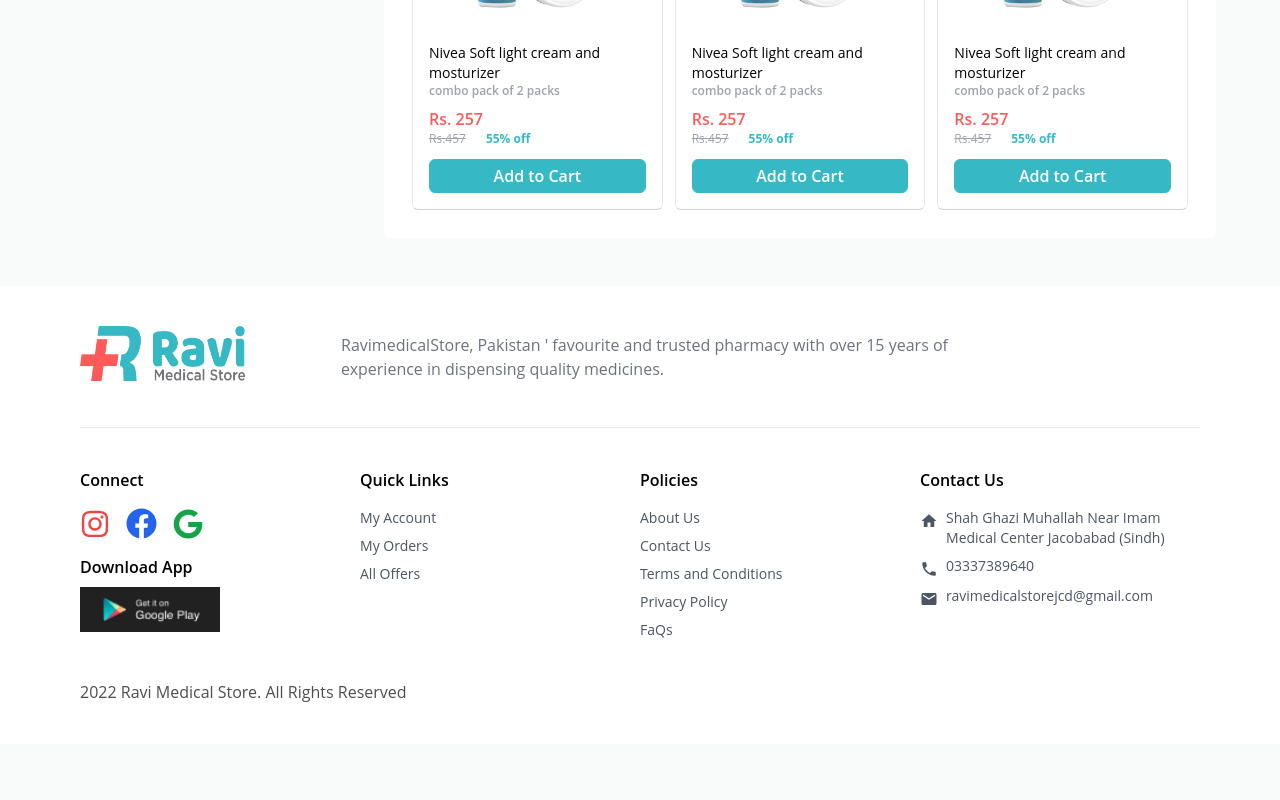
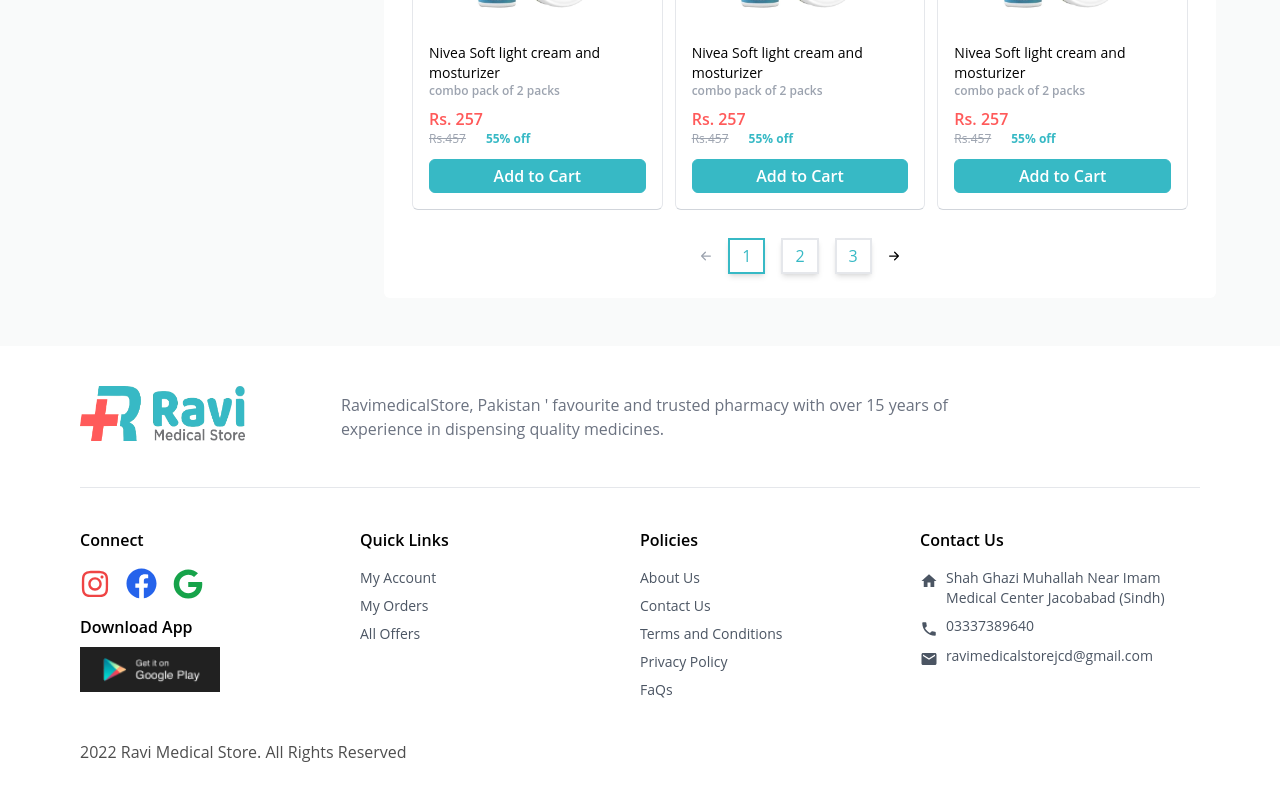
Before and after one commit to kunals131/EParmacy, a Next.js app in the folder client/: page /products in a window 1280 px wide. Shown: the part 1233-2033 px from the top of the page. Before the commit the page ends 1977 px from the top, so only its background shows below. Built offline with nearby package versions, Linux system fonts and the light colour scheme; no server answers.

Commit message:
Added Account APIs

```diff
--- a/client/components/AccountSidebar.jsx
+++ b/client/components/AccountSidebar.jsx
@@ -9,6 +9,7 @@
 import { useDispatch } from 'react-redux';
 import { loginUser, logoutUser } from '../redux/actions/user';
 import {useRouter} from 'next/router';
+import { useSelector } from 'react-redux';
 
 const MenuItem = ({title,link,icon, onClick})=>{
     return (
@@ -26,6 +27,7 @@
 }
 
 const AccountSidebar = () => {
+    const user = useSelector(state=>state.user);
     const dispatch = useDispatch();
     const router = useRouter();
   return (
@@ -35,9 +37,9 @@
                 <TiUser size={40} className='text-primary'/>
             </div>
             <div>
-                <div className='font-semibold font-poppins text-2xl lg:text-xl'>Kunal Sangtiani</div>
-                <div className='text-sm text-gray-400 mt-[2px] lg:mt-1'>ksangtiani13@gmail.com</div>
-                <div className='text-sm mt-[1px] text-gray-400'>+91 7049930190</div>
+                <div className='font-semibold font-poppins text-2xl lg:text-xl'>{user.fullName}</div>
+                <div className='text-sm text-gray-400 mt-[2px] lg:mt-1'>{user.email}</div>
+                <div className='text-sm mt-[1px] text-gray-400'>{user.phoneNumber}</div>
             </div>
         </div>
         <div className='mt-2 p-3 lg:p-2 bg-white space-y-4'>
--- /dev/null
+++ b/client/components/Pagenation.jsx
@@ -0,0 +1,50 @@
+import React, { useEffect, useState } from 'react'
+import{BsArrowLeftShort,BsArrowRightShort} from 'react-icons/bs';
+const Pagenation = () => {
+    const [page,setPage] = useState(1);
+    const [otherPages, setOtherPages] = useState([1,2,3]);
+    const [activeLeft,setActiveLeft] = useState(true);
+    const [activeRight,setActiveRight] = useState(true);
+    useEffect(()=>{
+      if (page>=3) {
+        setOtherPages([page-2,page-1,page]);
+      }
+      else {
+        setOtherPages([1,2,3]);
+      }
+
+      if (page==1) {
+        setActiveLeft(false);
+      }
+      else {
+        setActiveLeft(true);
+      }
+    }, [page])
+
+    const handleClick = (direc)=>{
+      if (direc===-1 && activeLeft) {
+        setPage(page-1);
+      }
+      if (direc===1 && activeRight) {
+        setPage(page+1);
+      }
+    }
+
+  return (
+    <div className='flex p-1 space-x-3 items-center'>
+        <div onClick={()=>handleClick(-1)} className={` ${activeLeft?'hover:shadow-lg hover:p-2':'text-gray-400'}  transition-all`}>
+            <BsArrowLeftShort size={20}/>
+        </div>
+        <div className=' flex space-x-4 text-primary'>
+        <div className={`px-3 py-1 border-2 ${page===otherPages[0]?'border-primary':''} shadow-md`} onClick={()=>setPage(otherPages[0])}>{otherPages[0]}</div>
+        <div className={`px-3 py-1 border-2 ${page===otherPages[1]?'border-primary':''} shadow-md`} onClick={()=>setPage(otherPages[1])} >{otherPages[1]}</div>
+        <div className={`px-3 py-1 border-2 ${page===otherPages[2]?'border-primary':''} shadow-md`} onClick={()=>setPage(otherPages[2])}>{otherPages[2]}</div>
+        </div>
+        <div onClick={()=>handleClick(1)} className={` ${activeRight?'hover:shadow-lg hover:p-2':'text-gray-400'}  transition-all`}>
+        <BsArrowRightShort size={20}/>
+        </div>
+    </div>
+  )
+}
+
+export default Pagenation
--- a/client/models/Category.js
+++ b/client/models/Category.js
@@ -9,6 +9,8 @@
     },
     products :[Schema.Types.ObjectId],
     description : String,
+    image : String
+
 });
 
 
--- a/client/models/Product.js
+++ b/client/models/Product.js
@@ -15,18 +15,18 @@
     },
     quantity : {
         type : Number,
-        required : true,
         min : 0
     },
     category : {
         type : Schema.Types.ObjectId,
         ref : 'Category'
     },
+    brand :String,
     options : [{
         text : String,
         price : Number
     }],
-    discount : {
+    discountedPrice : {
         type :Number,
         min : 0
     },
@@ -36,7 +36,6 @@
     },
     conditions : {
         type : String,
-        required : true
     },
     images : {
         type : [String],
--- a/client/pages/account/user.jsx
+++ b/client/pages/account/user.jsx
@@ -1,4 +1,5 @@
 import React, { useState } from 'react'
+import { useSelector } from 'react-redux';
 import AccountLayout from '../../components/AccountLayout'
 import { userAuthVerification } from '../../utils/AuthVerification';
 
@@ -17,7 +18,7 @@
 }
 
 const InputField = ({id,name,placeholder,type,value,label,onChangeHandler,editMode})=>{
-
+const user = useSelector(state=>state.user);
   return (
     <div className='font-poppins'>
       <label htmlFor={id} className='text-primary text-sm font-semibold'>{label}</label>
@@ -29,6 +30,7 @@
 }
 
 const User = () => {
+  const user = useSelector(state=>state.user);
   const [userForm,setUserForm] = useState({
     fullName : 'Kunal Sangtiani',
     email : 'ksangtinai13@gmail.com',
--- /dev/null
+++ b/client/pages/api/categories.js
@@ -0,0 +1,29 @@
+import dbConnect from "../../config/dbConfig"
+import Category from "../../models/Category"
+
+const categoryHandler = async(req,res)=>{
+    await dbConnect();
+    if (req.method==='GET') {
+        try {
+        const {limit} = req.query;
+        let categories = [];
+        if (limit) {
+            categories = await Category.find({}).limit(limit).exec();
+        }
+        else {
+            categories = await Category.find({}).exec()
+        }
+        return res.json({
+            state : true,
+            data : categories
+        })
+    }catch(err) {
+        console.log(err);
+        res.status(500).json({message : 'Something went wrong'})
+    }
+
+        return;
+    }
+}
+
+export default categoryHandler;
--- /dev/null
+++ b/client/pages/api/products/index.js
@@ -0,0 +1,34 @@
+import Product from "../../../models/Product";
+import dbConnect from "../../../config/dbConfig";
+
+const count = 12;
+const productHandler = async(req,res)=>{
+
+  if (req.method==='GET') {
+    await dbConnect();
+    const {page,category,brand} = req.query;
+    let currentPage = page || 1;
+    let filters = {};
+    if (category) filters = {...filters,category}
+    if (brand) filters = {...filters,brand}
+    try {
+      const productList = await Product.find({...filters}).skip(count*(currentPage-1)).limit(count).exec();
+      if (productList.length) {
+        return res.json({
+          state : true,
+          data : productList
+        });
+      }
+      else {
+        return res.json({
+          state : false
+        })
+      }
+    }catch(err) {
+      console.log(err)
+      return res.status(404).json({message : 'Something went wrong!'});
+    }
+  }
+}
+
+export default productHandler;
--- /dev/null
+++ b/client/pages/api/user/index.js
@@ -0,0 +1,27 @@
+import User from '../../../models/User';
+import dbConnect from '../../../config/dbConfig';
+import jwtDecode from 'jwt-decode';
+
+
+const userHandler = (req,res)=>{
+    if (req.method==='GET') {
+        const cookies = req.cookies;
+        if (cookies?.token) {
+            const id = jwtDecode(token).id;
+            if (!id) return res.status(406).json("Not Authenticated!");
+            const foundUser = User.findById(id).exec();
+            if (!foundUser) return res.status(406).json("Not Authenticated!");
+            return res.json({
+                fullName: foundUser.fullName,
+                email: foundUser.email,
+                cart: foundUser.cart,
+                id: foundUser._id,
+                phoneNumber: foundUser.phoneNumber,
+            });
+        }
+        else {
+            return res.status(406).json("Not Authenticated!");
+        }
+    }
+}
+export default userHandler;
--- a/client/pages/products/index.jsx
+++ b/client/pages/products/index.jsx
@@ -3,6 +3,7 @@
 import BreadCrumb from "../../components/BreadCrumb";
 import FilterOptions from "../../components/FilterOptions";
 import { MdClear } from "react-icons/md";
+import Pagenation from "../../components/Pagenation";
 const Products = () => {
   const listInnerRef = useRef();
   const [showOptions, setShowOptions] = useState(true);
@@ -203,6 +204,7 @@
               <ProductListCard />
               <ProductListCard />
             </div>
+            <div className="flex items-center justify-center mt-4"><Pagenation/></div>
           </div>
           {showOptions && (
             <div className="flex xl:hidden fixed z-[100] bottom-5 left-[calc(50vw-90px)] justify-center">
```
